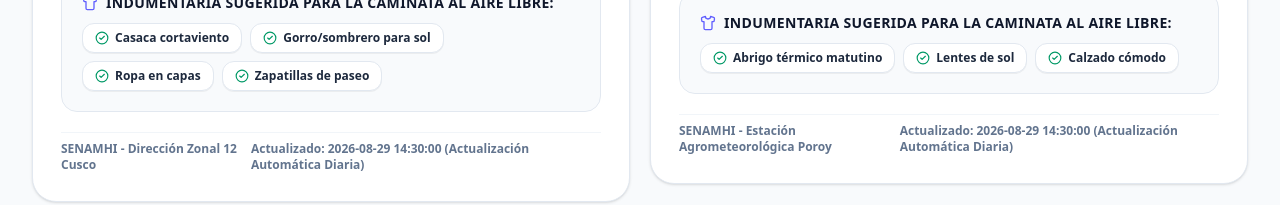
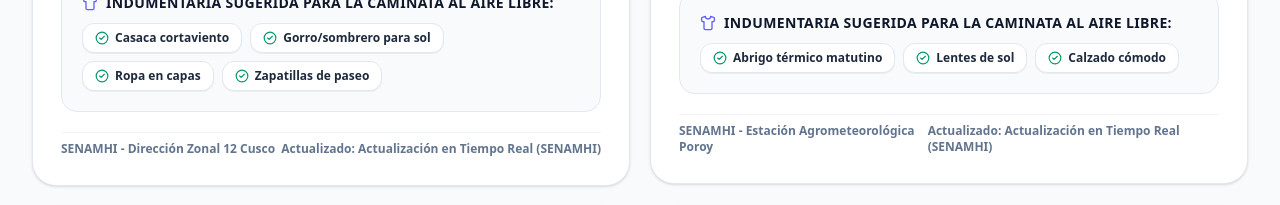
Before and after one commit to JheanLL/proyectofinal-mtc, a Next.js app: page /clima in a window 1280 px wide. Shown: the part 800-1005 px from the top of the page. Built offline with nearby package versions, Linux system fonts and the light colour scheme; no server answers.

Commit message:
fix(weather): sync live weather state on card component and add on-demand force refresh

```diff
--- a/src/app/clima/page.tsx
+++ b/src/app/clima/page.tsx
@@ -15,10 +15,11 @@ export default function ClimaPage() {
   const [climas, setClimas] = useState<Record<string, TblPronosticoClima>>({});
   const [isRefreshing, setIsRefreshing] = useState(false);
 
-  const fetchLiveClimas = async () => {
+  const fetchLiveClimas = async (force: boolean = false) => {
     setIsRefreshing(true);
     try {
-      const res = await fetch('/api/senamhi');
+      const url = force ? `/api/senamhi?refresh=true&t=${Date.now()}` : '/api/senamhi';
+      const res = await fetch(url, { cache: force ? 'no-store' : 'default' });
       if (res.ok) {
         const json = await res.json();
         if (json.data) {
@@ -57,7 +58,7 @@ export default function ClimaPage() {
         </div>
 
         <button
-          onClick={fetchLiveClimas}
+          onClick={() => fetchLiveClimas(true)}
           disabled={isRefreshing}
           className="bg-white hover:bg-blue-50 text-blue-950 font-bold text-xs px-4 py-2.5 rounded-2xl shadow-md flex items-center gap-2 transition-all self-start md:self-auto disabled:opacity-60"
         >
--- a/src/components/weather/SenamhiWeatherCard.tsx
+++ b/src/components/weather/SenamhiWeatherCard.tsx
@@ -1,6 +1,6 @@
 'use client';
 
-import React, { useState } from 'react';
+import React, { useState, useEffect } from 'react';
 import { TblPronosticoClima, TblEstacion } from '@/types/database';
 import {
   Sun,
@@ -27,11 +27,18 @@ export default function SenamhiWeatherCard({ clima: initialClima, estacion, comp
   const [clima, setClima] = useState<TblPronosticoClima>(initialClima);
   const [isLoading, setIsLoading] = useState(false);
 
+  // Keep state updated when parent receives fresh live data from API
+  useEffect(() => {
+    if (initialClima) {
+      setClima(initialClima);
+    }
+  }, [initialClima]);
+
   const handleRefreshLiveWeather = async () => {
     if (!estacion) return;
     setIsLoading(true);
     try {
-      const res = await fetch(`/api/senamhi?estacionId=${estacion.est_id}`);
+      const res = await fetch(`/api/senamhi?estacionId=${estacion.est_id}&refresh=true&t=${Date.now()}`, { cache: 'no-store' });
       if (res.ok) {
         const json = await res.json();
         if (json.data) {
--- a/src/lib/db/initial-data.ts
+++ b/src/lib/db/initial-data.ts
@@ -730,7 +730,7 @@ export const INITIAL_PRONOSTICOS_CLIMA: Record<string, TblPronosticoClima> = {
     },
     cli_recomendacion_ropa: ['Casaca cortaviento', 'Gorro/sombrero para sol', 'Ropa en capas', 'Zapatillas de paseo'],
     cli_fuente_senamhi: 'SENAMHI - Dirección Zonal 12 Cusco',
-    cli_fecha_actualizacion: '2026-08-29 14:30:00 (Actualización Automática Diaria)',
+    cli_fecha_actualizacion: 'Actualización en Tiempo Real (SENAMHI)',
   },
   est_02: {
     cli_id: 'cli_por_02',
@@ -751,7 +751,7 @@ export const INITIAL_PRONOSTICOS_CLIMA: Record<string, TblPronosticoClima> = {
     },
     cli_recomendacion_ropa: ['Abrigo térmico matutino', 'Lentes de sol', 'Calzado cómodo'],
     cli_fuente_senamhi: 'SENAMHI - Estación Agrometeorológica Poroy',
-    cli_fecha_actualizacion: '2026-08-29 14:30:00 (Actualización Automática Diaria)',
+    cli_fecha_actualizacion: 'Actualización en Tiempo Real (SENAMHI)',
   },
   est_03: {
     cli_id: 'cli_oll_03',
@@ -772,7 +772,7 @@ export const INITIAL_PRONOSTICOS_CLIMA: Record<string, TblPronosticoClima> = {
     },
     cli_recomendacion_ropa: ['Polo de algodón transpirable', 'Pantalón de trekking desmontable', 'Gafas de sol', 'Botella de agua'],
     cli_fuente_senamhi: 'SENAMHI - Estación Meteorológica Ollantaytambo',
-    cli_fecha_actualizacion: '2026-08-29 14:30:00 (Actualización Automática Diaria)',
+    cli_fecha_actualizacion: 'Actualización en Tiempo Real (SENAMHI)',
   },
   est_04: {
     cli_id: 'cli_mac_04',
@@ -793,7 +793,7 @@ export const INITIAL_PRONOSTICOS_CLIMA: Record<string, TblPronosticoClima> = {
     },
     cli_recomendacion_ropa: ['Impermeable o poncho para lluvia', 'Repelente para mosquitos', 'Zapatos de trekking impermeables', 'Ropa fresca'],
     cli_fuente_senamhi: 'SENAMHI - Estación Machu Picchu Pueblo',
-    cli_fecha_actualizacion: '2026-08-29 14:30:00 (Actualización Automática Diaria)',
+    cli_fecha_actualizacion: 'Actualización en Tiempo Real (SENAMHI)',
   },
   est_05: {
     cli_id: 'cli_uru_05',
@@ -814,7 +814,7 @@ export const INITIAL_PRONOSTICOS_CLIMA: Record<string, TblPronosticoClima> = {
     },
     cli_recomendacion_ropa: ['Ropa cómoda', 'Protector solar', 'Sombrero'],
     cli_fuente_senamhi: 'SENAMHI - Estación Urubamba',
-    cli_fecha_actualizacion: '2026-08-29 14:30:00 (Actualización Automática Diaria)',
+    cli_fecha_actualizacion: 'Actualización en Tiempo Real (SENAMHI)',
   },
   est_06: {
     cli_id: 'cli_pun_06',
@@ -835,7 +835,7 @@ export const INITIAL_PRONOSTICOS_CLIMA: Record<string, TblPronosticoClima> = {
     },
     cli_recomendacion_ropa: ['Casaca de plumas o polar grueso', 'Guantes y chullo andino', 'Protector solar labial y facial'],
     cli_fuente_senamhi: 'SENAMHI - Dirección Zonal 13 Puno',
-    cli_fecha_actualizacion: '2026-08-29 14:30:00 (Actualización Automática Diaria)',
+    cli_fecha_actualizacion: 'Actualización en Tiempo Real (SENAMHI)',
   }
 };
 
```
